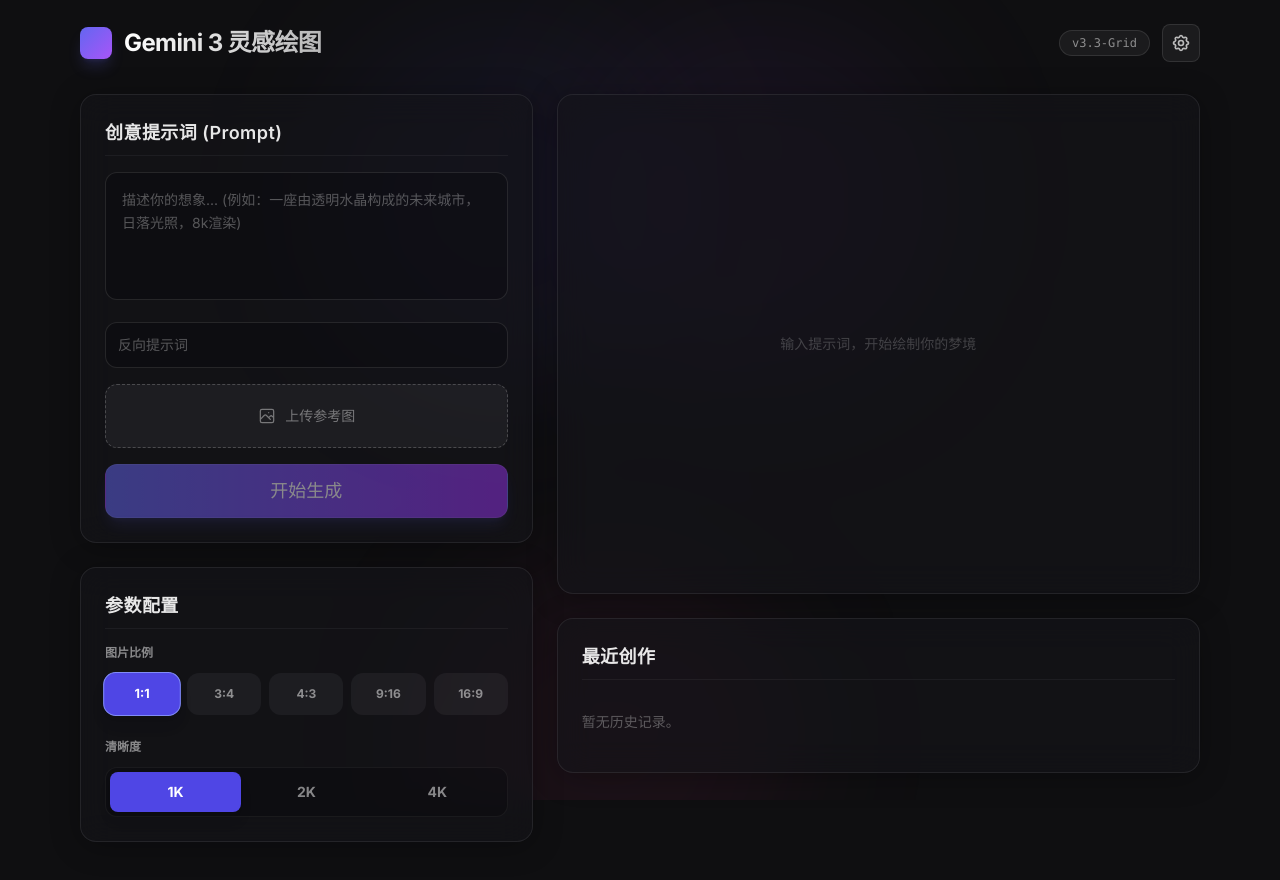
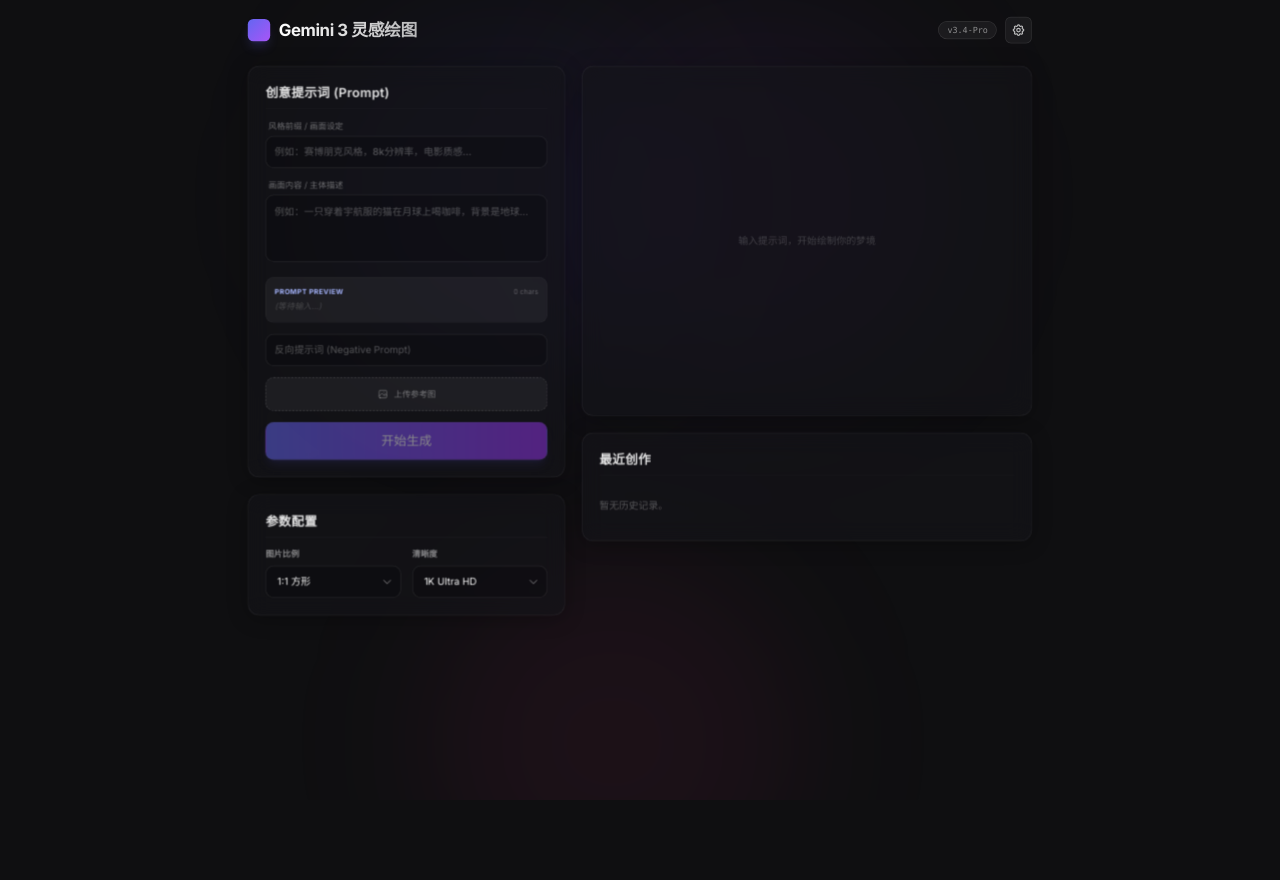
Before and after one commit to camerarts/shengtu, a React (Vite) app: page / in a window 1280 px wide. Shown: the top 880 px of the page. Built offline with nearby package versions, Linux system fonts and the light colour scheme.

Commit message:
feat: Add delete functionality to history items
Introduces a delete button on history items and the corresponding `onDelete` prop to handle item removal. This enhances user control over their generated image history.

```diff
--- a/App.tsx
+++ b/App.tsx
@@ -4,7 +4,7 @@
 import { HistoryItemCard } from './components/HistoryItem';
 import { SettingsModal } from './components/SettingsModal';
 import { AspectRatio, ImageQuality, HistoryItem } from './types';
-import { ASPECT_RATIOS, QUALITIES, SYNTH_ID_NOTICE } from './constants';
+import { ASPECT_RATIOS, QUALITIES, SYNTH_ID_NOTICE, RATIO_LABELS } from './constants';
 import { generateImageBlob, uploadImageBlob, createThumbnail, formatBytes, splitImageToGrid, downloadBatch } from './utils';
 
 const MAX_HISTORY = 20;
@@ -12,7 +12,11 @@
 function App() {
   const [apiKey, setApiKey] = useState('');
   const [showSettings, setShowSettings] = useState(false);
-  const [prompt, setPrompt] = useState('');
+
+  // Prompt State Split
+  const [promptHeader, setPromptHeader] = useState(''); // 抬头/风格
+  const [promptBody, setPromptBody] = useState('');     // 正文/主体
+
   const [negativePrompt, setNegativePrompt] = useState('');
   const [aspectRatio, setAspectRatio] = useState<AspectRatio>(() =>
     (localStorage.getItem('gemini_aspect_ratio') as AspectRatio) || AspectRatio.SQUARE
@@ -44,6 +48,9 @@
 
   const [error, setError] = useState<string | null>(null);
   const [history, setHistory] = useState<HistoryItem[]>([]);
+
+  // Computed Prompt
+  const combinedPrompt = `${promptHeader} ${promptBody}`.trim();
 
   // --- Effects ---
   useEffect(() => localStorage.setItem('gemini_aspect_ratio', aspectRatio), [aspectRatio]);
@@ -81,6 +88,14 @@
     });
   }, []);
 
+  const deleteHistoryItem = useCallback((id: string) => {
+    setHistory(prev => {
+        const updated = prev.filter(item => item.id !== id);
+        try { localStorage.setItem('gemini_history', JSON.stringify(updated)); } catch (e) {}
+        return updated;
+    });
+  }, []);
+
   const handleFileChange = (e: React.ChangeEvent<HTMLInputElement>) => {
     const file = e.target.files?.[0];
     if (file) {
@@ -102,7 +117,7 @@
       setShowSettings(true);
       return;
     }
-    if (!prompt.trim()) return setError("请输入提示词");
+    if (!combinedPrompt) return setError("请输入提示词");
 
     setLoading(true);
     setError(null);
@@ -114,7 +129,7 @@
     try {
       // 1. Generate Blob (Local)
       const { blob, width, height } = await generateImageBlob(
-        apiKey, prompt.trim(), negativePrompt.trim() || undefined, aspectRatio, quality, referenceImage
+        apiKey, combinedPrompt, negativePrompt.trim() || undefined, aspectRatio, quality, referenceImage
       );
 
       const duration = (Date.now() - startTime) / 1000;
@@ -127,7 +142,7 @@
       const newItem: HistoryItem = {
         id: historyId,
         timestamp: Date.now(),
-        prompt: prompt.trim(),
+        prompt: combinedPrompt, // Save full prompt
         negativePrompt: negativePrompt.trim() || undefined,
         aspectRatio,
         quality,
@@ -207,7 +222,10 @@
   };
 
   const restoreHistoryItem = (item: HistoryItem) => {
-    setPrompt(item.prompt);
+    // We put the whole stored prompt into Body, empty Header, because we can't reliably split it back
+    setPromptHeader('');
+    setPromptBody(item.prompt);
+
     setNegativePrompt(item.negativePrompt || '');
     setAspectRatio(item.aspectRatio);
     setQuality(item.quality);
@@ -245,7 +263,7 @@
           </h1>
         </div>
         <div className="flex items-center gap-3">
-           <div className="hidden sm:block px-3 py-1 rounded-full bg-white/5 border border-white/10 text-xs font-mono text-white/50">v3.3-Grid</div>
+           <div className="hidden sm:block px-3 py-1 rounded-full bg-white/5 border border-white/10 text-xs font-mono text-white/50">v3.4-Pro</div>
            <button onClick={() => setShowSettings(true)} className="p-2 rounded-lg bg-white/5 hover:bg-white/10 border border-white/10 text-white/70 hover:text-white">
              <svg className="w-5 h-5" fill="none" viewBox="0 0 24 24" stroke="currentColor"><path strokeLinecap="round" strokeLinejoin="round" strokeWidth={2} d="M10.325 4.317c.426-1.756 2.924-1.756 3.35 0a1.724 1.724 0 002.573 1.066c1.543-.94 3.31.826 2.37 2.37a1.724 1.724 0 001.065 2.572c1.756.426 1.756 2.924 0 3.35a1.724 1.724 0 00-1.066 2.573c.94 1.543-.826 3.31-2.37 2.37a1.724 1.724 0 00-2.572 1.065c-.426 1.756-2.924 1.756-3.35 0a1.724 1.724 0 00-2.573-1.066c-1.543.94-3.31-.826-2.37-2.37a1.724 1.724 0 00-1.065-2.572c-1.756-.426-1.756-2.924 0-3.35a1.724 1.724 0 001.066-2.573c-.94-1.543.826-3.31 2.37-2.37.996.608 2.296.07 2.572-1.065z" /><path strokeLinecap="round" strokeLinejoin="round" strokeWidth={2} d="M15 12a3 3 0 11-6 0 3 3 0 016 0z" /></svg>
            </button>
@@ -253,45 +271,111 @@
       </nav>
 
       <div className="grid grid-cols-1 lg:grid-cols-12 gap-6">
+        {/* Left Column: Controls */}
         <div className="lg:col-span-5 space-y-6">
           <GlassCard title="创意提示词 (Prompt)">
             <div className="space-y-4">
-              <textarea value={prompt} onChange={(e) => setPrompt(e.target.value)} placeholder="描述你的想象... (例如：一座由透明水晶构成的未来城市，日落光照，8k渲染)" className="w-full bg-black/20 border border-white/10 rounded-xl p-4 text-white placeholder-white/30 focus:outline-none focus:border-indigo-500/50 transition-all resize-none h-32 text-sm leading-relaxed" />
-              <input type="text" value={negativePrompt} onChange={(e) => setNegativePrompt(e.target.value)} placeholder="反向提示词" className="w-full bg-black/20 border border-white/10 rounded-xl p-3 text-white placeholder-white/30 focus:outline-none focus:border-indigo-500/50 transition-all text-sm" />
+              {/* Header Input */}
+              <div>
+                <label className="text-xs text-white/40 mb-1.5 block ml-1">风格前缀 / 画面设定</label>
+                <input
+                  type="text"
+                  value={promptHeader}
+                  onChange={(e) => setPromptHeader(e.target.value)}
+                  placeholder="例如：赛博朋克风格，8k分辨率，电影质感..."
+                  className="w-full bg-black/20 border border-white/10 rounded-xl p-3 text-white placeholder-white/30 focus:outline-none focus:border-indigo-500/50 transition-all text-sm font-medium"
+                />
+              </div>
+
+              {/* Body Input */}
+              <div>
+                 <label className="text-xs text-white/40 mb-1.5 block ml-1">画面内容 / 主体描述</label>
+                 <textarea
+                    value={promptBody}
+                    onChange={(e) => setPromptBody(e.target.value)}
+                    placeholder="例如：一只穿着宇航服的猫在月球上喝咖啡，背景是地球..."
+                    className="w-full bg-black/20 border border-white/10 rounded-xl p-3 text-white placeholder-white/30 focus:outline-none focus:border-indigo-500/50 transition-all resize-none h-24 text-sm leading-relaxed"
+                 />
+              </div>
+
+              {/* Dynamic Preview */}
+              <div className="bg-white/5 rounded-xl p-3 border border-white/5">
+                <div className="flex justify-between items-center mb-1">
+                   <span className="text-[10px] uppercase text-indigo-300 font-bold tracking-wider">Prompt Preview</span>
+                   <span className="text-[10px] text-white/30">{combinedPrompt.length} chars</span>
+                </div>
+                <p className={`text-xs leading-relaxed ${combinedPrompt ? 'text-white/80' : 'text-white/20 italic'}`}>
+                   {combinedPrompt || "(等待输入...)"}
+                </p>
+              </div>
+
+              <input type="text" value={negativePrompt} onChange={(e) => setNegativePrompt(e.target.value)} placeholder="反向提示词 (Negative Prompt)" className="w-full bg-black/20 border border-white/10 rounded-xl p-3 text-white placeholder-white/30 focus:outline-none focus:border-indigo-500/50 transition-all text-sm" />
 
               <div className="relative">
                 {!referenceImage ? (
-                  <div onClick={() => fileInputRef.current?.click()} className="w-full h-16 border border-dashed border-white/20 rounded-xl bg-white/5 hover:bg-white/10 hover:border-indigo-500/50 transition-all flex items-center justify-center gap-2 cursor-pointer group">
-                    <svg className="w-5 h-5 text-white/40 group-hover:text-indigo-400" fill="none" viewBox="0 0 24 24" stroke="currentColor"><path strokeLinecap="round" strokeLinejoin="round" strokeWidth={1.5} d="M4 16l4.586-4.586a2 2 0 012.828 0L16 16m-2-2l1.586-1.586a2 2 0 012.828 0L20 14m-6-6h.01M6 20h12a2 2 0 002-2V6a2 2 0 00-2-2H6a2 2 0 00-2 2v12a2 2 0 002 2z" /></svg>
-                    <span className="text-sm text-white/40 group-hover:text-white/70">上传参考图</span>
+                  <div onClick={() => fileInputRef.current?.click()} className="w-full h-12 border border-dashed border-white/20 rounded-xl bg-white/5 hover:bg-white/10 hover:border-indigo-500/50 transition-all flex items-center justify-center gap-2 cursor-pointer group">
+                    <svg className="w-4 h-4 text-white/40 group-hover:text-indigo-400" fill="none" viewBox="0 0 24 24" stroke="currentColor"><path strokeLinecap="round" strokeLinejoin="round" strokeWidth={1.5} d="M4 16l4.586-4.586a2 2 0 012.828 0L16 16m-2-2l1.586-1.586a2 2 0 012.828 0L20 14m-6-6h.01M6 20h12a2 2 0 002-2V6a2 2 0 00-2-2H6a2 2 0 00-2 2v12a2 2 0 002 2z" /></svg>
+                    <span className="text-xs text-white/40 group-hover:text-white/70">上传参考图</span>
                   </div>
                 ) : (
-                  <div className="w-full h-16 border border-white/10 rounded-xl bg-black/30 flex items-center justify-between p-2 pl-3">
-                    <div className="flex items-center gap-3"><div className="h-12 w-12 rounded-lg overflow-hidden border border-white/20"><img src={referenceImage} alt="Ref" className="w-full h-full object-cover" /></div><span className="text-sm text-white/80">已使用参考图</span></div>
-                    <button onClick={() => { setReferenceImage(null); if (fileInputRef.current) fileInputRef.current.value = ''; }} className="p-2 hover:bg-white/10 rounded-lg text-white/40 hover:text-red-400"><svg className="w-5 h-5" fill="none" viewBox="0 0 24 24" stroke="currentColor"><path strokeLinecap="round" strokeLinejoin="round" strokeWidth={2} d="M6 18L18 6M6 6l12 12" /></svg></button>
+                  <div className="w-full h-12 border border-white/10 rounded-xl bg-black/30 flex items-center justify-between p-1.5 pl-3">
+                    <div className="flex items-center gap-3"><div className="h-8 w-8 rounded overflow-hidden border border-white/20"><img src={referenceImage} alt="Ref" className="w-full h-full object-cover" /></div><span className="text-xs text-white/80">已使用参考图</span></div>
+                    <button onClick={() => { setReferenceImage(null); if (fileInputRef.current) fileInputRef.current.value = ''; }} className="p-1.5 hover:bg-white/10 rounded-lg text-white/40 hover:text-red-400"><svg className="w-4 h-4" fill="none" viewBox="0 0 24 24" stroke="currentColor"><path strokeLinecap="round" strokeLinejoin="round" strokeWidth={2} d="M6 18L18 6M6 6l12 12" /></svg></button>
                   </div>
                 )}
                 <input type="file" ref={fileInputRef} onChange={handleFileChange} accept="image/png, image/jpeg, image/webp" className="hidden" />
               </div>
 
-              <Button onClick={handleGenerate} disabled={loading || !prompt} isLoading={loading} className="w-full py-3 text-lg">{loading ? '生成中...' : '开始生成'}</Button>
+              <Button onClick={handleGenerate} disabled={loading || !combinedPrompt} isLoading={loading} className="w-full py-3 text-lg mt-2">{loading ? '生成中...' : '开始生成'}</Button>
             </div>
           </GlassCard>
 
           <GlassCard title="参数配置">
-             <div className="space-y-6">
+             <div className="grid grid-cols-2 gap-4">
                <div>
-                 <label className="text-xs text-white/50 uppercase font-semibold mb-3 block">图片比例</label>
-                 <div className="grid grid-cols-5 gap-2">{ASPECT_RATIOS.map((r) => <button key={r} onClick={() => setAspectRatio(r)} className={`flex flex-col items-center justify-center gap-2 py-3 rounded-xl text-xs font-bold border transition-all ${aspectRatio === r ? 'bg-indigo-600 border-indigo-400 text-white shadow-lg scale-105' : 'bg-white/5 border-transparent text-white/50 hover:bg-white/10'}`}><span>{r}</span></button>)}</div>
+                 <label className="text-xs text-white/50 uppercase font-semibold mb-2 block">图片比例</label>
+                 <div className="relative">
+                    <select
+                      value={aspectRatio}
+                      onChange={(e) => setAspectRatio(e.target.value as AspectRatio)}
+                      className="w-full appearance-none bg-black/20 border border-white/10 hover:border-white/20 rounded-xl px-4 py-3 text-sm text-white focus:outline-none focus:ring-2 focus:ring-indigo-500/20 transition-all cursor-pointer"
+                    >
+                      {ASPECT_RATIOS.map((r) => (
+                        <option key={r} value={r} className="bg-gray-900 text-white">
+                          {RATIO_LABELS[r] || r}
+                        </option>
+                      ))}
+                    </select>
+                    <div className="pointer-events-none absolute inset-y-0 right-0 flex items-center px-3 text-white/50">
+                      <svg className="h-4 w-4" fill="none" viewBox="0 0 24 24" stroke="currentColor"><path strokeLinecap="round" strokeLinejoin="round" strokeWidth={2} d="M19 9l-7 7-7-7" /></svg>
+                    </div>
+                 </div>
                </div>
+
                <div>
-                 <label className="text-xs text-white/50 uppercase font-semibold mb-3 block">清晰度</label>
-                 <div className="flex bg-black/20 p-1 rounded-xl border border-white/5">{QUALITIES.map((q) => <button key={q} onClick={() => setQuality(q)} className={`flex-1 py-2.5 rounded-lg text-sm font-bold transition-all ${quality === q ? 'bg-indigo-600 text-white shadow-lg' : 'text-white/50 hover:text-white'}`}>{q}</button>)}</div>
+                 <label className="text-xs text-white/50 uppercase font-semibold mb-2 block">清晰度</label>
+                 <div className="relative">
+                    <select
+                      value={quality}
+                      onChange={(e) => setQuality(e.target.value as ImageQuality)}
+                      className="w-full appearance-none bg-black/20 border border-white/10 hover:border-white/20 rounded-xl px-4 py-3 text-sm text-white focus:outline-none focus:ring-2 focus:ring-indigo-500/20 transition-all cursor-pointer"
+                    >
+                      {QUALITIES.map((q) => (
+                        <option key={q} value={q} className="bg-gray-900 text-white">
+                          {q} Ultra HD
+                        </option>
+                      ))}
+                    </select>
+                    <div className="pointer-events-none absolute inset-y-0 right-0 flex items-center px-3 text-white/50">
+                      <svg className="h-4 w-4" fill="none" viewBox="0 0 24 24" stroke="currentColor"><path strokeLinecap="round" strokeLinejoin="round" strokeWidth={2} d="M19 9l-7 7-7-7" /></svg>
+                    </div>
+                 </div>
                </div>
              </div>
           </GlassCard>
         </div>
 
+        {/* Right Column: Result & History */}
         <div className="lg:col-span-7 space-y-6">
           <GlassCard className="min-h-[500px] flex flex-col justify-center relative overflow-hidden">
             {error && <div className="absolute top-6 left-6 right-6 z-20 bg-red-500/10 border border-red-500/20 text-red-200 px-4 py-3 rounded-xl backdrop-blur-md shadow-2xl">{error}</div>}
@@ -439,7 +523,7 @@
           <GlassCard title="最近创作">
              {history.length === 0 ? <div className="text-white/30 text-sm py-4">暂无历史记录。</div> :
                <div className="grid grid-cols-2 sm:grid-cols-4 md:grid-cols-5 gap-4">
-                 {history.map(item => <HistoryItemCard key={item.id} item={item} onClick={restoreHistoryItem} />)}
+                 {history.map(item => <HistoryItemCard key={item.id} item={item} onClick={restoreHistoryItem} onDelete={deleteHistoryItem} />)}
                </div>
              }
           </GlassCard>
--- a/index.css
+++ b/index.css
@@ -6,13 +6,17 @@
   body {
     background-color: #0f0f11;
     color: #ffffff;
+    /* Prevent horizontal scrollbars caused by the scaled root element width */
+    overflow-x: hidden;
   }
 }
 
-/* Removed transform: scale(0.75) - This was causing GPU crashes with 4K textures */
+/* Scale the entire app to 70% as requested */
 #root {
-  width: 100%;
-  min-height: 100vh;
+  width: 142.857%; /* 100% / 0.7 */
+  min-height: 142.857vh; /* 100vh / 0.7 */
+  transform: scale(0.7);
+  transform-origin: top left;
 }
 
 .glass-panel {
```
Also changed, not shown: components/HistoryItem.tsx (+25 -5 lines).
